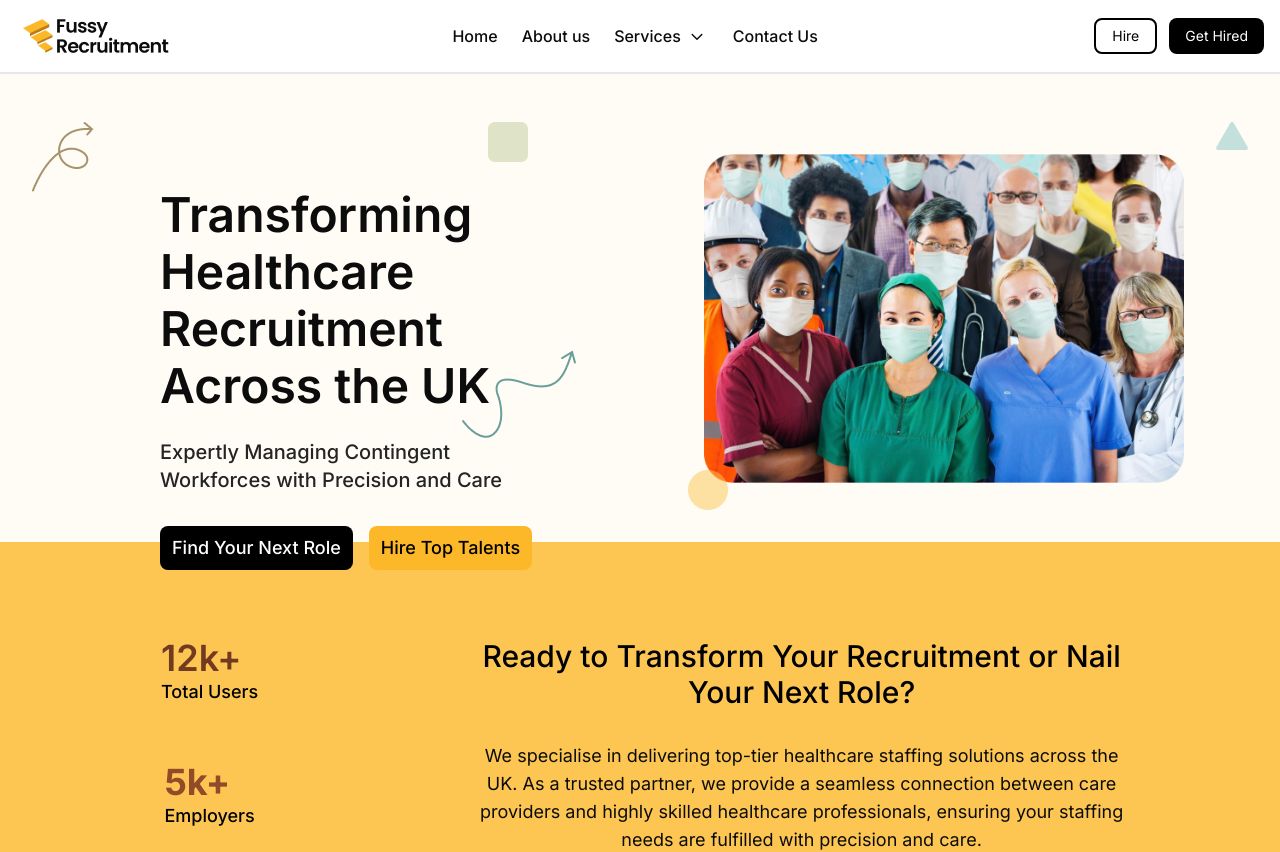
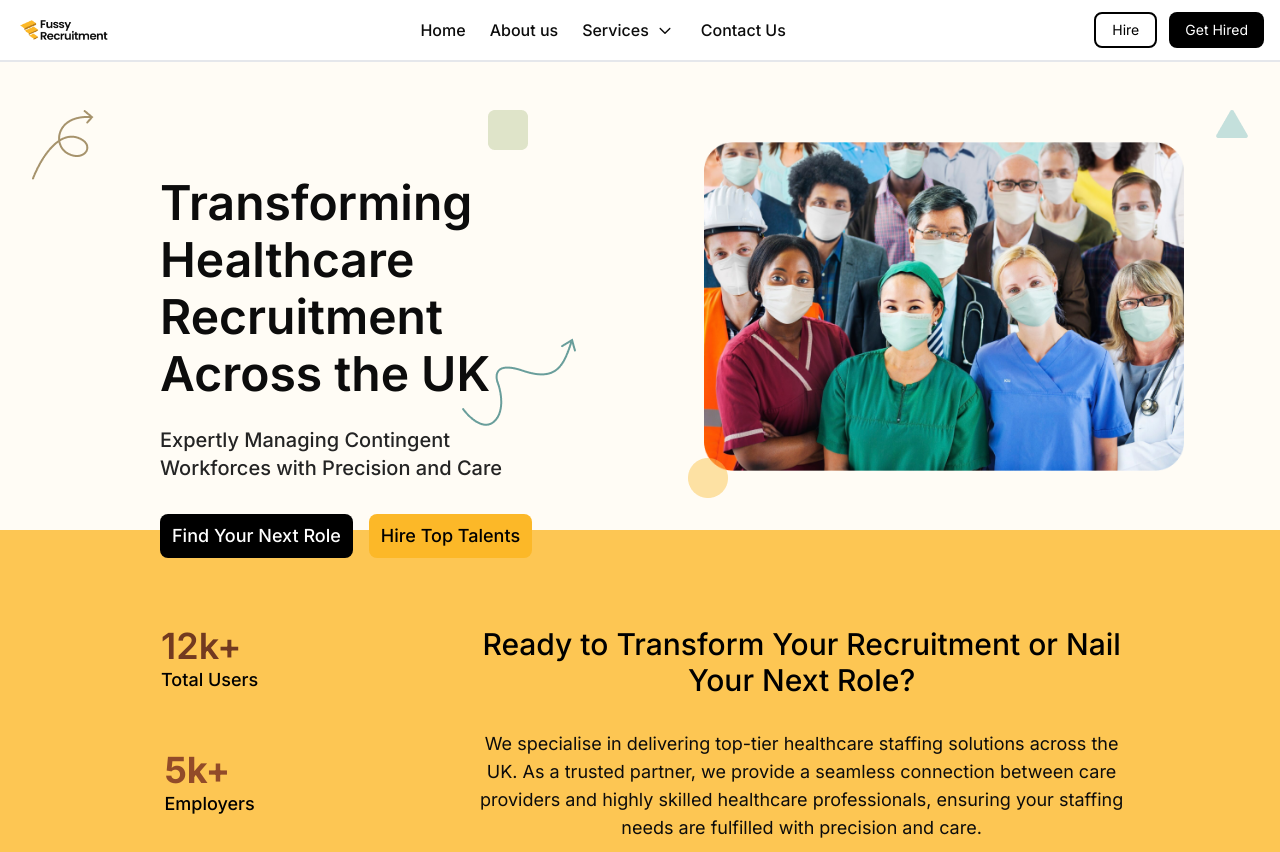
Before and after one commit to Lawdshev/fussy-recruitment, a Next.js app: page / in a window 1280 px wide. Shown: the top 852 px of the page. Built offline with nearby package versions, Linux system fonts and the light colour scheme.

Commit message:
feat: navbar

```diff
--- a/package.json
+++ b/package.json
@@ -10,6 +10,7 @@
   },
   "dependencies": {
     "@react-google-maps/api": "^2.20.5",
+    "framer-motion": "^11.16.1",
     "next": "14.2.22",
     "react": "^18",
     "react-dom": "^18",
--- a/src/components/app-layout.tsx
+++ b/src/components/app-layout.tsx
@@ -8,7 +8,7 @@ interface IProp {
 
 const AppLayout: React.FC<IProp> = ({ children }) => {
   return (
-    <div className="">
+    <div className="relative">
       <NavBar />
       <main className="bg-white">
         {children}
--- a/src/components/home-page/hero/index.tsx
+++ b/src/components/home-page/hero/index.tsx
@@ -1,3 +1,4 @@
+"use client"
 import React from "react";
 import floatingOne from "@/assets/hero/Vector.png";
 import floatingTwo from "@/assets/hero/Vector (1).png";
@@ -7,39 +8,69 @@ import covid from "@/assets/hero/covid-19-frontline-healthcare-essential-workers
 import ellipse from "@/assets/hero/Ellipse 7.png";
 import polygon from "@/assets/hero/Polygon 1.png";
 import Button from "../../ui/button/btn";
+import { motion } from "framer-motion";
+
+const fadeInUp = {
+  hidden: { opacity: 0, y: 20 },
+  visible: { opacity: 1, y: 0, transition: { duration: 0.6 } }
+};
+
+const fadeInLeft = {
+  hidden: { opacity: 0, x: -20 },
+  visible: { opacity: 1, x: 0, transition: { duration: 0.6 } }
+};
+
+const fadeInRight = {
+  hidden: { opacity: 0, x: 20 },
+  visible: { opacity: 1, x: 0, transition: { duration: 0.6 } }
+};
 
 function Index() {
   return (
     <div className="bg-[#FFFCF5] pt-6 md:pt-12">
-      <div className="grid grid-cols-2 md:px-8 container mx-auto ">
-        <div className="relative col-span-2 md:col-span-1 py-8 lg:h-[calc(60vh-100px)]">
-          <Image
+      <div className="grid grid-cols-2 md:px-8 container mx-auto">
+        <motion.div
+          className="relative col-span-2 md:col-span-1 py-8 lg:h-[calc(60vh-100px)]"
+          initial="hidden"
+          animate="visible"
+          variants={fadeInLeft}
+        >
+          <motion.div
             className="absolute top-0 left-0"
-            src={floatingOne}
-            alt="floating arrow"
-          />
-          <Image
+            variants={fadeInLeft}
+          >
+            <Image src={floatingOne} alt="floating arrow" />
+          </motion.div>
+          <motion.div
             className="absolute top-0 right-28"
-            src={floatingThree}
-            alt="floating rectangle"
-          />
-          <Image
-            className="absolute bottom-20 md:bottom-16 right-4  md:right-16"
-            src={floatingTwo}
-            alt="floating arrow"
-          />
-          <div className="px-4 md:pl-32 pr-8  pt-8">
-            <p className="text-3xl md:text-5xl font-semibold leading-[40px] md:leading-[57px] text-primary-text">
+            variants={fadeInRight}
+          >
+            <Image src={floatingThree} alt="floating rectangle" />
+          </motion.div>
+          <motion.div
+            className="absolute bottom-20 md:bottom-16 right-4 md:right-16"
+            variants={fadeInRight}
+          >
+            <Image src={floatingTwo} alt="floating arrow" />
+          </motion.div>
+          <div className="px-4 md:pl-32 pr-8 pt-8">
+            <motion.p
+              className="text-3xl md:text-5xl font-semibold leading-[40px] md:leading-[57px] text-primary-text"
+              variants={fadeInUp}
+            >
               Transforming Healthcare Recruitment Across the UK
-            </p>
-            <p className=" md:text-xl font-medium text-[#242424] mt-6 mb-8 max-w-[80%]">
+            </motion.p>
+            <motion.p
+              className="md:text-xl font-medium text-[#242424] mt-6 mb-8 max-w-[80%]"
+              variants={fadeInUp}
+            >
               Expertly Managing Contingent Workforces with Precision and Care
-            </p>
+            </motion.p>
             <div className="flex items-center gap-4">
               <Button
                 text="Find Your Next Role"
                 bgColor="bg-black"
-                size="px-2 py-2 md:px-3  md:text-lg font-medium"
+                size="px-2 py-2 md:px-3 md:text-lg font-medium"
                 textColor="text-white"
               />
               <Button
@@ -50,24 +81,31 @@ function Index() {
               />
             </div>
           </div>
-        </div>
-        <div className="relative col-span-2 md:col-span-1 py-12 md:py-8 px-8 lg:px-16  lg:h-[calc(65vh-100px)]">
+        </motion.div>
+        <motion.div
+          className="relative col-span-2 md:col-span-1 py-12 md:py-8 px-8 lg:px-16 lg:h-[calc(65vh-100px)]"
+          initial="hidden"
+          animate="visible"
+          variants={fadeInRight}
+        >
           <Image
             src={covid}
             alt="covid 19 frontline healthcare essential workers"
             className="mx-auto"
           />
-          <Image
-            src={ellipse}
-            alt="ellipse"
+          <motion.div
             className="absolute bottom-0 md:bottom-8 left-12"
-          />
-          <Image
-            src={polygon}
-            alt="polygon"
+            variants={fadeInLeft}
+          >
+            <Image src={ellipse} alt="ellipse" />
+          </motion.div>
+          <motion.div
             className="absolute top-0 right-4 md:right-0"
-          />
-        </div>
+            variants={fadeInRight}
+          >
+            <Image src={polygon} alt="polygon" />
+          </motion.div>
+        </motion.div>
       </div>
     </div>
   );
--- a/src/components/navbar/nav-bar.tsx
+++ b/src/components/navbar/nav-bar.tsx
@@ -1,21 +1,47 @@
-import React from "react";
+"use client"
+import React, { useState } from "react";
 import Image from "next/image";
 import logo from "@/assets/logo.png";
 import { routes } from "@/utils/static";
 import NavBarLink from "./nav-link";
 import Button from "../ui/button/btn";
+import { FaBars, FaTimes } from "react-icons/fa";
+import { motion, AnimatePresence } from "framer-motion";
 
 export default function NavBar() {
+  const [menuOpen, setMenuOpen] = useState(false);
+
+  // Animation variants
+  const menuVariants = {
+    hidden: { opacity: 0, y: -20 },
+    visible: { opacity: 1, y: 0 },
+    exit: { opacity: 0, y: -20 }
+  };
+
   return (
-    <nav className="bg-white border-b-2 shadow-md shadow-gray-700 ">
+    <nav className="bg-white border-b-2  sticky top-0 z-50">
       <div className="container mx-auto px-4 py-3 flex justify-between items-center">
-        <Image src={logo} alt="logo" />
-        <div className="hidden cursor-pointer md:flex text-gray-700 space-x-6">
+        <Image src={logo} alt="logo" className="w-24" />
+
+        {/* Hamburger Menu Icon */}
+        <div className="md:hidden">
+          <button
+            onClick={() => setMenuOpen(!menuOpen)}
+            className="text-gray-700 focus:outline-none"
+          >
+            {menuOpen ? <FaTimes size={24} /> : <FaBars size={24} />}
+          </button>
+        </div>
+
+        {/* Navigation Links - Hidden on Mobile */}
+        <div className={`hidden md:flex text-gray-700 space-x-6`}>
           {routes.map((route) => (
             <NavBarLink key={route.name} route={route} />
           ))}
         </div>
-        <div className="flex gap-3">
+
+        {/* Buttons */}
+        <div className="hidden md:flex gap-3">
           <Button
             text="Hire"
             bgColor="bg-white"
@@ -32,6 +58,43 @@ export default function NavBar() {
           />
         </div>
       </div>
+
+      {/* Mobile Menu */}
+      <AnimatePresence>
+        {menuOpen && (
+          <motion.div
+            className="md:hidden bg-white border-t-2 shadow-md"
+            initial="hidden"
+            animate="visible"
+            exit="exit"
+            variants={menuVariants}
+            transition={{ duration: 0.3 }}
+          >
+            <div className="flex flex-col text-gray-700 space-y-4 px-4 py-2">
+              {routes.map((route) => (
+                <NavBarLink key={route.name} route={route} closeMenu={() => setMenuOpen(false)} />
+              ))}
+            </div>
+            <div className="flex flex-col gap-3 px-4 py-2">
+              <Button
+                text="Hire"
+                bgColor="bg-white"
+                size="px-4 py-2 text-sm"
+                textColor="text-black"
+                border="border-2"
+                borderColor="border-black"
+              />
+              <Button
+                text="Get Hired"
+                bgColor="bg-black"
+                size="px-4 py-3 text-sm"
+                textColor="text-white"
+                borderColor="border-black"
+              />
+            </div>
+          </motion.div>
+        )}
+      </AnimatePresence>
     </nav>
   );
 }
--- a/src/components/navbar/nav-link.tsx
+++ b/src/components/navbar/nav-link.tsx
@@ -1,7 +1,9 @@
 "use client"
+import useOutsideClick from '@/hooks/use-outside-click'
 import Link from 'next/link'
-import React from 'react'
-import {RxCaretDown} from 'react-icons/rx'
+import React, { useState } from 'react'
+import { RxCaretDown } from 'react-icons/rx'
+import { motion, AnimatePresence } from 'framer-motion'
 
 interface IRoute {
   route: {
@@ -12,16 +14,31 @@ interface IRoute {
       path: string
     }[]
   }
+  closeMenu?: () => void
 }
 
-const NavBarLink: React.FC<IRoute> =({route}) => {
-    const [showSubRoutes, setShowSubRoutes] = React.useState(false)
+const NavBarLink: React.FC<IRoute> = ({ route, closeMenu }) => {
+  const [showSubRoutes, setShowSubRoutes] = useState(false)
+
+  const callback = () => {
+    setShowSubRoutes(false);
+  };
+  const ref = useOutsideClick<HTMLDivElement>(callback);
+
+  // Animation variants
+  const dropdownVariants = {
+    hidden: { opacity: 0, y: -10 },
+    visible: { opacity: 1, y: 0 },
+    exit: { opacity: 0, y: -10 }
+  };
+
   return (
     <div className="relative">
       {route.path ? (
         <Link
           href={route.path}
           className="text-primary-text hover:text-opacity-65 font-medium"
+          onClick={() => closeMenu?.()}
         >
           {route.name}
         </Link>
@@ -30,27 +47,66 @@ const NavBarLink: React.FC<IRoute> =({route}) => {
           onClick={() => setShowSubRoutes(!showSubRoutes)}
           className="text-primary-text font-medium cursor-pointer hover:text-opacity-65 flex items-center gap-1"
         >
-            <span>{route.name} </span>
-            <span>
+          <span>{route.name}</span>
+          <span className="hidden md:block">
             <RxCaretDown size={24} />
           </span>
         </div>
       )}
+      <AnimatePresence>
         {showSubRoutes && route.subRoutes && (
-          <div className="absolute top-[220%] z-50 space-y-4 rounded-lg transform -translate-x-1/4 bg-white py-6 w-48 xl:w-[292px] shadow-[0_0_10px_0_rgba(0,0,0,0.2)]">
+          <>
+            {/* SubRoutes for Desktop */}
+            <motion.div
+              ref={ref}
+              className="absolute top-[220%] z-50 space-y-4 rounded-lg transform -translate-x-1/4 bg-white py-6 w-48 xl:w-[292px] shadow-[0_0_10px_0_rgba(0,0,0,0.2)] hidden md:block"
+              initial="hidden"
+              animate="visible"
+              exit="exit"
+              variants={dropdownVariants}
+              transition={{ duration: 0.3 }}
+            >
               {route.subRoutes.map((subRoute) => (
                 <Link
                   key={subRoute.name}
                   href={subRoute.path}
+                  onClick={callback}
                   className="block w-fit mx-4 px-2 text-sm text-primary-text hover:border-r-2 hover:border-l-2 hover:border-[#B3831C] font-medium hover:text-opacity-65"
                 >
                   {subRoute.name}
                 </Link>
               ))}
-          </div>
+            </motion.div>
+
+            {/* SubRoutes for Mobile */}
+            <motion.div
+              ref={ref}
+              className="bg-[#f5f5f5] py-4 w-full block md:hidden"
+              initial="hidden"
+              animate="visible"
+              exit="exit"
+              variants={dropdownVariants}
+              transition={{ duration: 0.3 }}
+            >
+              {route.subRoutes.map((subRoute) => (
+                <Link
+                  key={subRoute.name}
+                  href={subRoute.path}
+                  onClick={() => {
+                    callback();
+                    closeMenu?.();
+                  }}
+                  className="block mx-4 px-2 py-2 text-sm text-gray-700 hover:text-gray-900 font-medium"
+                >
+                  {subRoute.name}
+                </Link>
+              ))}
+            </motion.div>
+          </>
         )}
+      </AnimatePresence>
     </div>
   );
 }
 
-export default NavBarLink
+export default NavBarLink;
--- /dev/null
+++ b/src/hooks/use-outside-click.tsx
@@ -0,0 +1,26 @@
+import { useEffect, useRef, type RefObject } from 'react';
+
+function useOutsideClick<T extends HTMLElement>(callback: () => void): RefObject<T> {
+  const ref = useRef<T | null>(null);
+
+  useEffect(() => {
+    function handleClickOutside(event: MouseEvent) {
+      if (ref.current && !ref.current.contains(event.target as Node)) {
+        callback();
+      }
+    }
+
+    // Add event listener when the hook is mounted
+    document?.addEventListener('mousedown', handleClickOutside);
+
+    // Clean up the event listener when the component unmounts
+    return () => {
+      document?.removeEventListener('mousedown', handleClickOutside);
+    };
+  }, [callback]);
+
+  // Use type assertion here to cast ref to the expected type
+  return ref as RefObject<T>;
+}
+
+export default useOutsideClick;
```
Also changed, not shown: 1 other file (tests, documents, lock files or other folders). Lines whose indentation alone changed are shown as unchanged.
